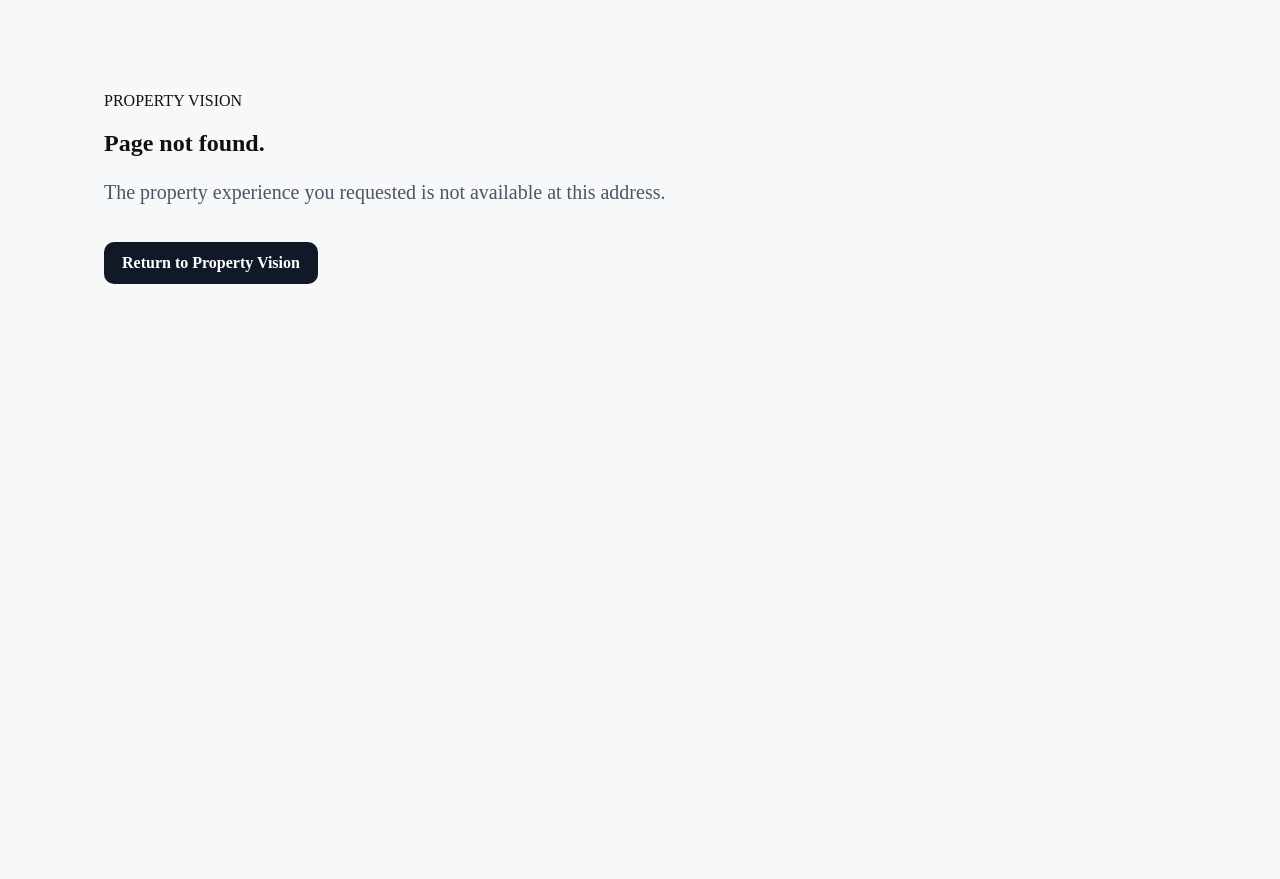
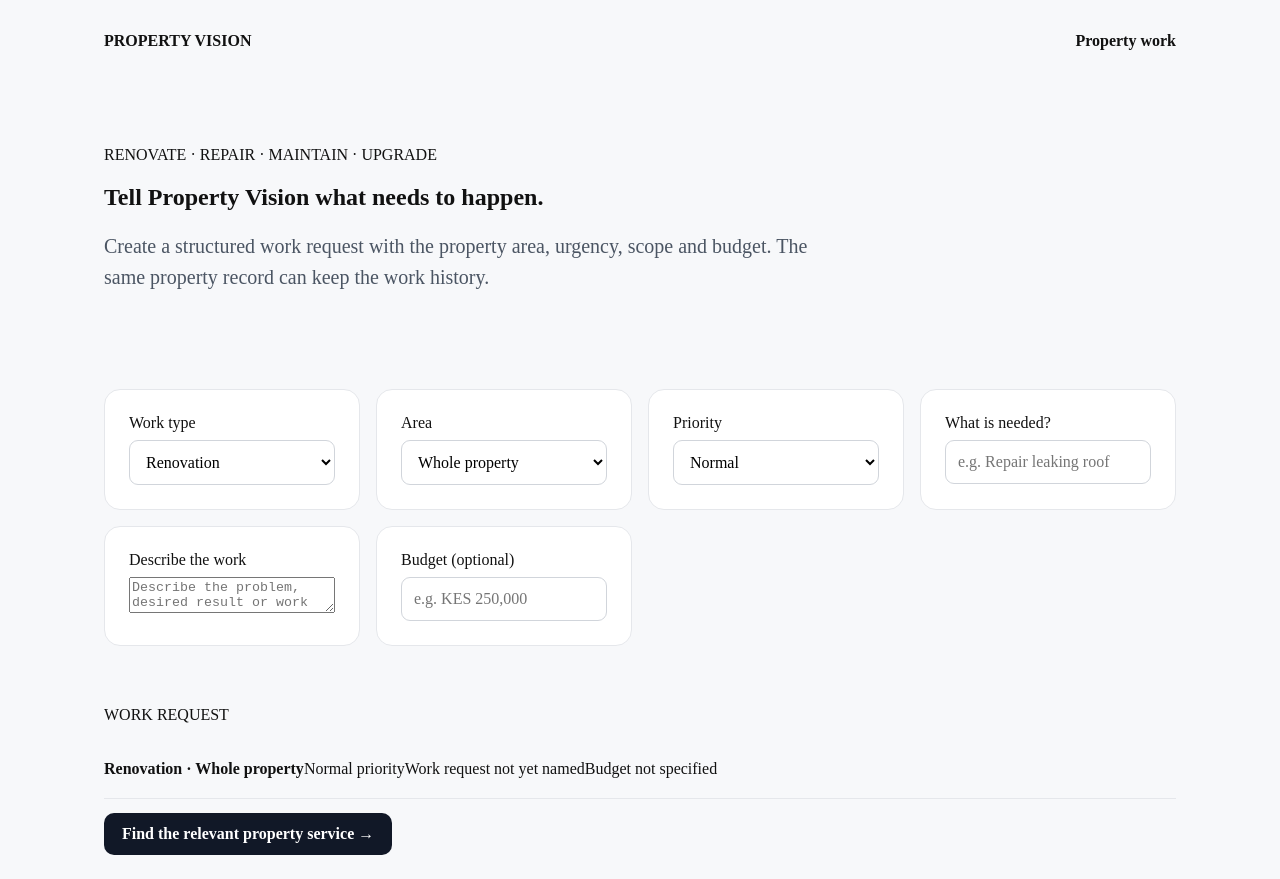
Before and after one commit to stpeter614-netizen/property-vision, a Next.js app: page /work/start in a window 1280 px wide. Before the commit this address had no page. Before the commit the page ends 800 px from the top, so only its background shows below. Built offline with nearby package versions, Linux system fonts and the light colour scheme.

Commit message:
Add Property Vision property work request workflow

```diff
--- /dev/null
+++ b/app/work/start/page.tsx
@@ -0,0 +1,42 @@
+'use client';
+
+import { useMemo, useState } from 'react';
+
+const types = ['Renovation','Repair','Maintenance','Upgrade','Inspection'];
+const priorities = ['Low','Normal','High','Urgent'];
+const areas = ['Whole property','Kitchen','Bathroom','Living room','Bedroom','Roof','Exterior','Garden / landscape','Electrical','Plumbing','Other'];
+
+export default function WorkStart() {
+  const [type,setType]=useState('Renovation');
+  const [area,setArea]=useState('Whole property');
+  const [priority,setPriority]=useState('Normal');
+  const [title,setTitle]=useState('');
+  const [description,setDescription]=useState('');
+  const [budget,setBudget]=useState('');
+
+  const summary=useMemo(()=>({type,area,priority,title,description,budget}),[type,area,priority,title,description,budget]);
+
+  return (
+    <main className="shell">
+      <nav className="nav"><a href="/">PROPERTY VISION</a><span>Property work</span></nav>
+      <section className="hero"><div>
+        <p className="eyebrow">RENOVATE · REPAIR · MAINTAIN · UPGRADE</p>
+        <h1>Tell Property Vision what needs to happen.</h1>
+        <p className="lead">Create a structured work request with the property area, urgency, scope and budget. The same property record can keep the work history.</p>
+      </div></section>
+      <section className="grid">
+        <label className="card">Work type<select value={type} onChange={e=>setType(e.target.value)}>{types.map(x=><option key={x}>{x}</option>)}</select></label>
+        <label className="card">Area<select value={area} onChange={e=>setArea(e.target.value)}>{areas.map(x=><option key={x}>{x}</option>)}</select></label>
+        <label className="card">Priority<select value={priority} onChange={e=>setPriority(e.target.value)}>{priorities.map(x=><option key={x}>{x}</option>)}</select></label>
+        <label className="card">What is needed?<input value={title} onChange={e=>setTitle(e.target.value)} placeholder="e.g. Repair leaking roof" /></label>
+        <label className="card">Describe the work<textarea value={description} onChange={e=>setDescription(e.target.value)} placeholder="Describe the problem, desired result or work scope." /></label>
+        <label className="card">Budget (optional)<input value={budget} onChange={e=>setBudget(e.target.value)} placeholder="e.g. KES 250,000" /></label>
+      </section>
+      <section>
+        <p className="eyebrow">WORK REQUEST</p>
+        <div className="option"><strong>{summary.type} · {summary.area}</strong><span>{summary.priority} priority</span><span>{summary.title || 'Work request not yet named'}</span><span>{summary.budget || 'Budget not specified'}</span></div>
+        <a className="button" href="/services">Find the relevant property service →</a>
+      </section>
+    </main>
+  );
+}
```
